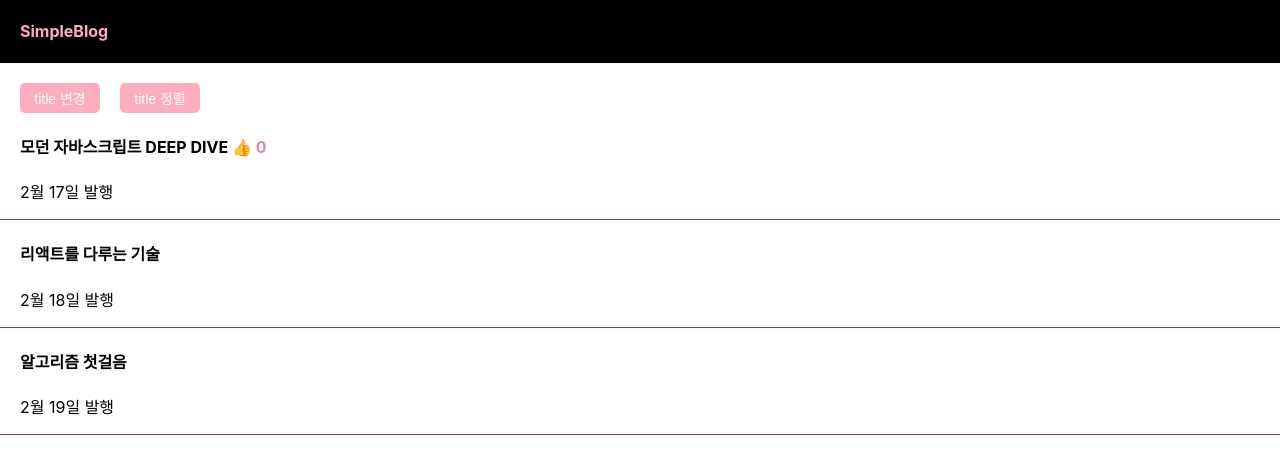
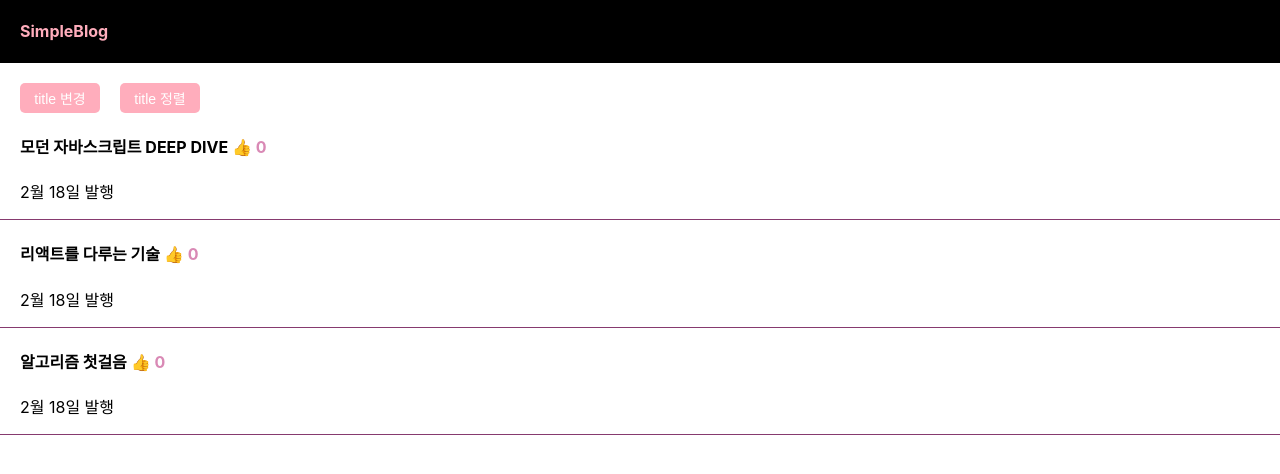
Before and after one commit to kyeongwxx/simple-blog, a React (Create React App) app: page / in a window 1280 px wide. Shown: the top 474 px of the page. Built offline with nearby package versions, Linux system fonts and the light colour scheme.

Commit message:
refactor: title 데이터 mapping

```diff
--- a/src/App.js
+++ b/src/App.js
@@ -31,11 +31,7 @@ function App() {
     setTitle(copy);
   };
 
-  let [like, setLike] = useState(0);
-
-  const onClickLike = () => {
-    setLike(like + 1);
-  };
+  let [like, setLike] = useState([0, 0, 0]);
 
   let [modalOpen, setModalOpen] = useState(false);
 
@@ -58,21 +54,24 @@ function App() {
         </button>
       </div>
 
-      <div className="list">
-        <h4>
-          {title[0]} <span onClick={onClickLike}>👍</span>{" "}
-          <span className="like">{like}</span>
-        </h4>
-        <p>2월 17일 발행</p>
-      </div>
-      <div className="list">
-        <h4>{title[1]}</h4>
-        <p>2월 18일 발행</p>
-      </div>
-      <div className="list">
-        <h4 onClick={onClickModal}>{title[2]}</h4>
-        <p>2월 19일 발행</p>
-      </div>
+      {title.map((el, idx) => (
+        <div className="list" key={idx}>
+          <h4 onClick={onClickModal}>
+            {el}{" "}
+            <span
+              onClick={() => {
+                let copy = [...like];
+                copy[idx] = copy[idx] + 1;
+                setLike(copy);
+              }}
+            >
+              👍
+            </span>{" "}
+            <span className="like">{like[idx]}</span>
+          </h4>
+          <p>2월 18일 발행</p>
+        </div>
+      ))}
 
       {modalOpen && <Modal />}
     </div>
```
